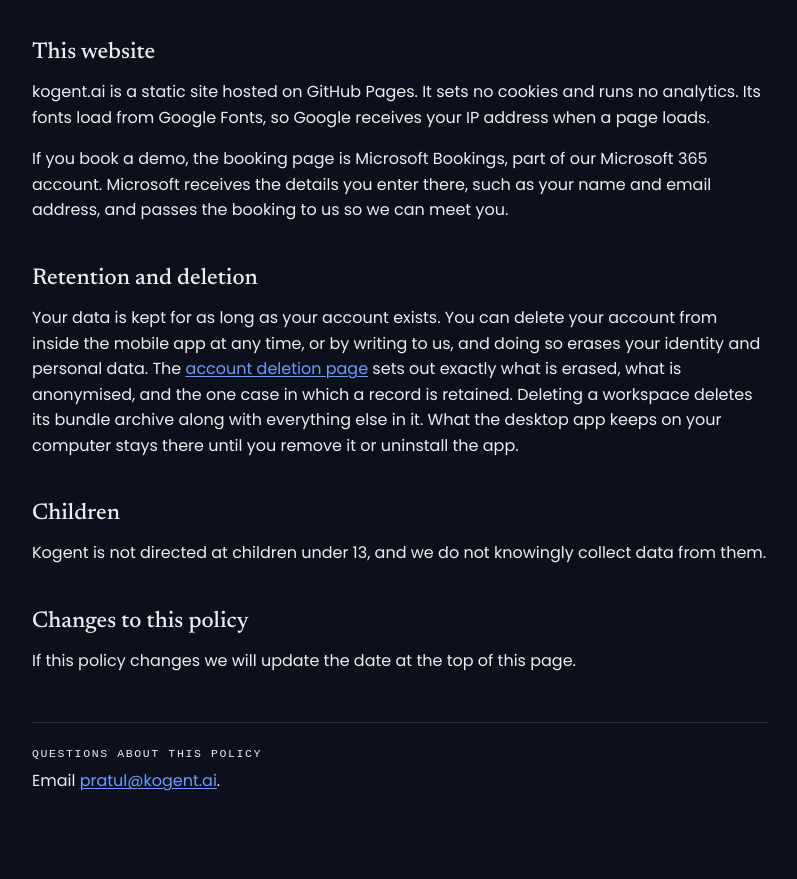
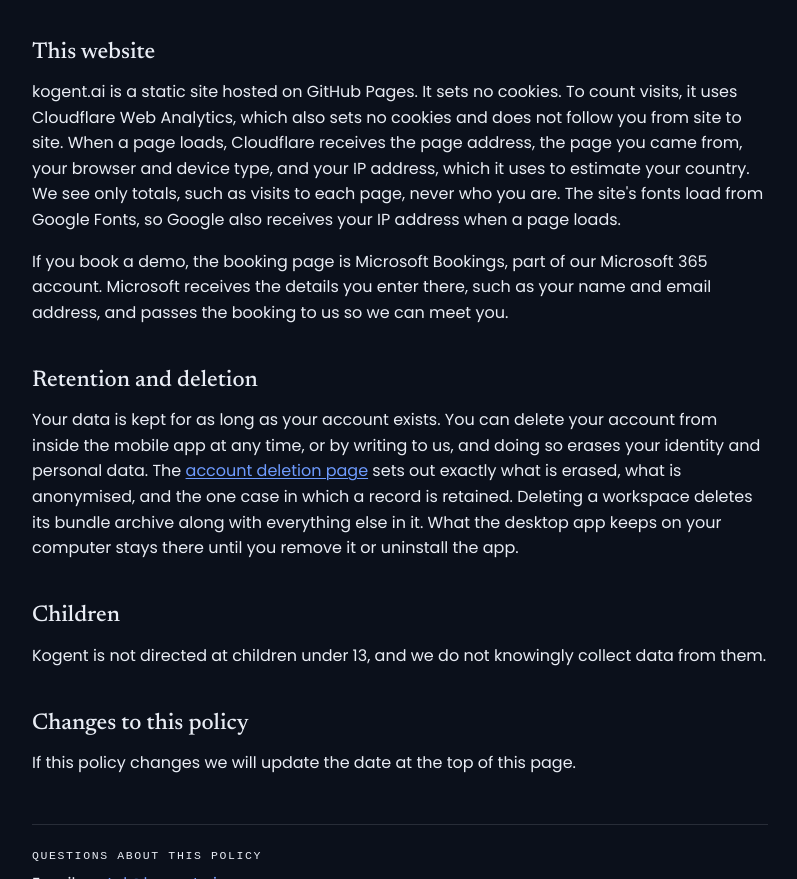
Before and after one commit to kogentai/kogentai.github.io, a plain HTML site: page privacy/index.html in a window 1280 px wide. Shown: the part 4182-5061 px from the top of the page, without its empty margins (240-1037 px from the left). Drawn offline with Linux system fonts and the light colour scheme; a web font is replaced by a local one.

Commit message:
feat: count visits with Cloudflare Web Analytics (no cookies) (#12)
All four pages load the Cloudflare Web Analytics beacon. The privacy page
now says what Cloudflare receives, in place of "runs no analytics".

Co-authored-by: Pratul Gupta <pratul@kogent.ai>
Co-authored-by: Claude Opus 5.5 <noreply@anthropic.com>

```diff
--- a/privacy/index.html
+++ b/privacy/index.html
@@ -280,9 +280,13 @@
 
     <h2>This website</h2>
     <p>
-      kogent.ai is a static site hosted on GitHub Pages. It sets no cookies and runs
-      no analytics. Its fonts load from Google Fonts, so Google receives your IP
-      address when a page loads.
+      kogent.ai is a static site hosted on GitHub Pages. It sets no cookies. To count
+      visits, it uses Cloudflare Web Analytics, which also sets no cookies and does not
+      follow you from site to site. When a page loads, Cloudflare receives the page
+      address, the page you came from, your browser and device type, and your IP
+      address, which it uses to estimate your country. We see only totals, such as
+      visits to each page, never who you are. The site's fonts load from Google Fonts,
+      so Google also receives your IP address when a page loads.
     </p>
     <p>
       If you book a demo, the booking page is Microsoft Bookings, part of our
@@ -335,5 +339,7 @@
 </footer>
 
 
+  <!-- Cloudflare Web Analytics: counts visits with no cookies (see /privacy/) -->
+  <script defer src="https://static.cloudflareinsights.com/beacon.min.js" data-cf-beacon='{"token": "41cdb2f81a7c48288cb1ca7c235f0350"}'></script>
 </body>
 </html>
```
Also changed, not shown: account-deletion/index.html (+2 -0 lines), index.html (+2 -0 lines), support/index.html (+2 -0 lines).
